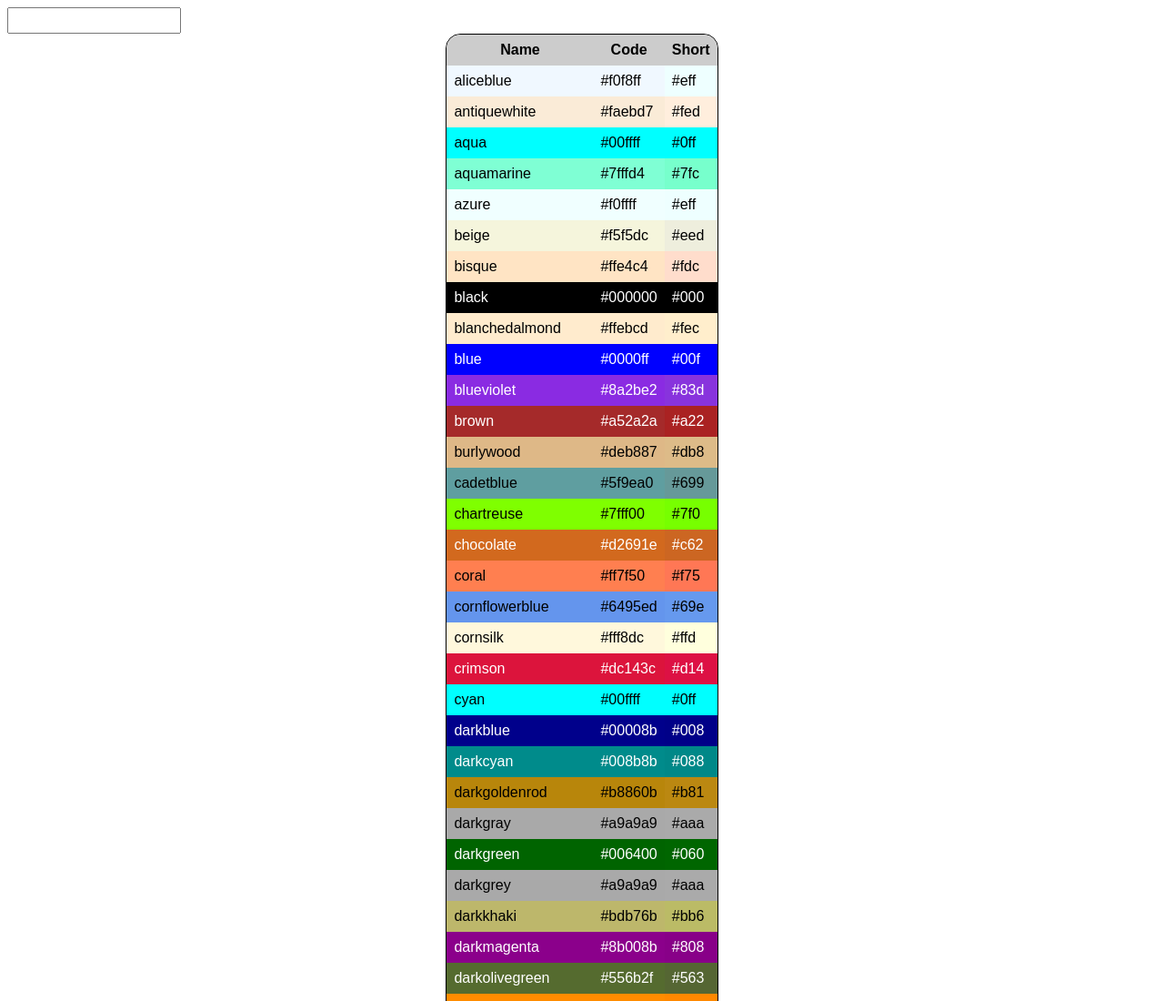
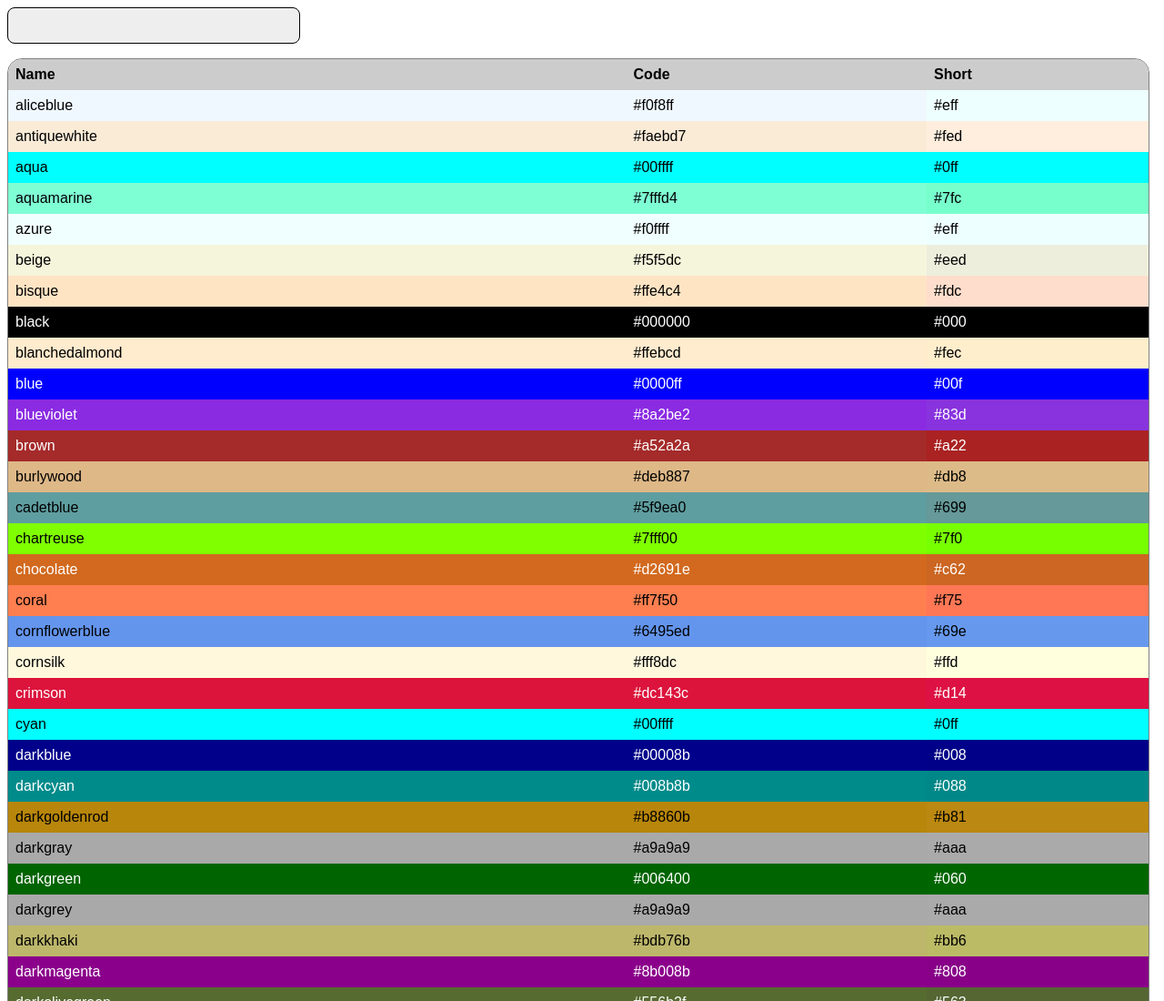
Before and after one commit to smenjas/color-explorer, a plain HTML site: page src/index.html in a window 1280 px wide. Shown: the top 1100 px of the page at 91% size. Drawn offline with Linux system fonts and the light colour scheme.

Commit message:
Use the full screen width.

```diff
--- a/src/main.css
+++ b/src/main.css
@@ -10,8 +10,17 @@ a:visited {
     color: #505;
 }
 
-input {
+button, input, select, textarea {
+    border: 1px solid black;
+    background: #eee;
+    color: black;
+    font-size: 1.5rem;
     padding: 0.3rem;
+}
+
+form#color input {
+    border-radius: 0.5rem;
+    outline-width: 0;
 }
 
 table {
@@ -43,6 +52,17 @@ tr:last-child td:last-child {
     border-bottom-right-radius: 1rem;
 }
 
+table.color-codes,
+table.color-names {
+    border: 1px solid #808080;
+    margin: 1rem 0 0 0;
+    padding: 0;
+    width: calc(100vw - 1.5rem);
+}
+table.color-codes th,
+table.color-names th {
+    text-align: left;
+}
 table.color-codes th,
 table.color-codes td,
 table.color-names th,
```
